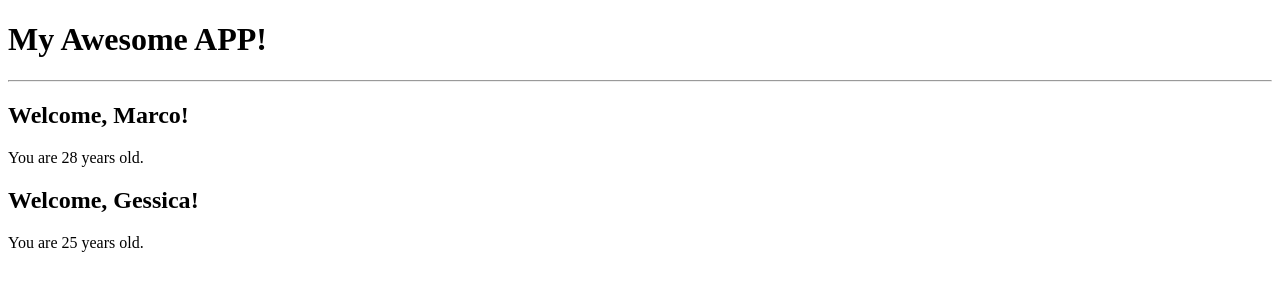
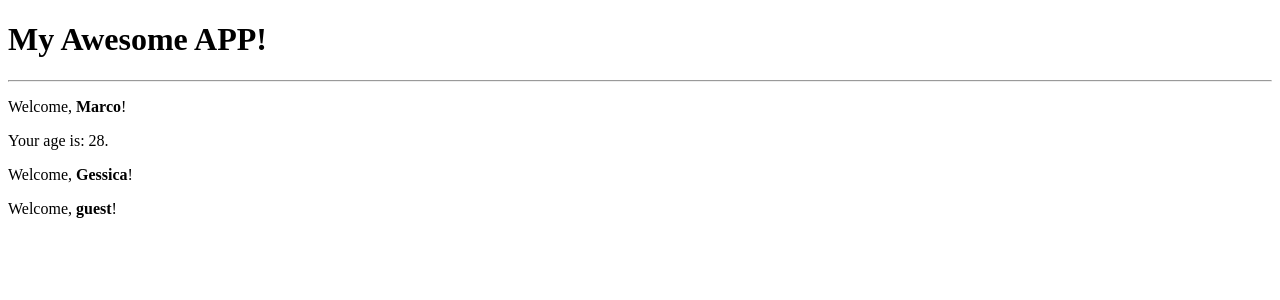
Before and after one commit to SkelGames95/ReactModules, a React (Vite) app in the folder Lessons/my-app/: page / in a window 1280 px wide. Shown: the top 300 px of the page. Built offline with nearby package versions, Linux system fonts and the light colour scheme.

Commit message:
conditional rendering and default try

```diff
--- a/Lessons/my-app/src/App.jsx
+++ b/Lessons/my-app/src/App.jsx
@@ -6,7 +6,10 @@ export const App = () => {
     <div>
         <h1>My Awesome APP!</h1>
         <hr />
-        <Welcome name="Marco" age={28}/>
-        <Welcome name="Gessica" age={25}/>
+        <Welcome name="Marco" age={28} />
+        <Welcome name="Gessica" />
+        <Welcome />
     </div>
 )}
+
+export default App;
--- a/Lessons/my-app/src/Welcome.jsx
+++ b/Lessons/my-app/src/Welcome.jsx
@@ -1,6 +1,9 @@
+// FIRST LESSONS ON JSX AND PROPS
+
 // accessing object property directly on result
 
 // export const Welcome = (props) => <h2>Welcome, {props.name}!</h2>;
+
 
 // // accessing object property using destructuring
 
@@ -9,13 +12,38 @@
 //     return <h2>Welcome, {name}!</h2>            // accessing directly to the variable created before
 // }
 
+
 // accessing object property by expanding the object and taking only its name property as considerable parameter (we are still taking the whole object but bypassing the rest with destructuring)
 
 // export const Welcome = ({name}) => <h2>Welcome, {name}!</h2>;       // identifying directly which props the component is taking
 
+
+
+// using multiple props to see how they appear and are being used by JSX
+
+// export const Welcome = ({name, age}) => {
+//     return <div>
+//         <h2>Welcome, {name}!</h2>
+//         <p>You are {age} years old.</p>
+//     </div>
+// }
+
+
+
+// CONDITIONAL RENDERING
+
+// let's see how the conditional rendering works:
+
 export const Welcome = ({name, age}) => {
-    return <div>
-        <h2>Welcome, {name}!</h2>
-        <p>You are {age} years old.</p>
+    return (<div>
+        <p>Welcome, <strong>{name}</strong>!</p>
+        {age && <p>Your age is: {age}.</p>}
     </div>
-}
+)}
+
+Welcome.defaultProps = {name: "guest", /*age: "undefined"*/};
+
+
+/* embedding a portion of a component expression with {} means to be able to use it for conditional rendering depending on the condition assigned
+in this case, if age is true = render the paragraph "your age is" */
+/* if a default prop being truthy is set, that value will be rendered substituting the lack of data */
```
